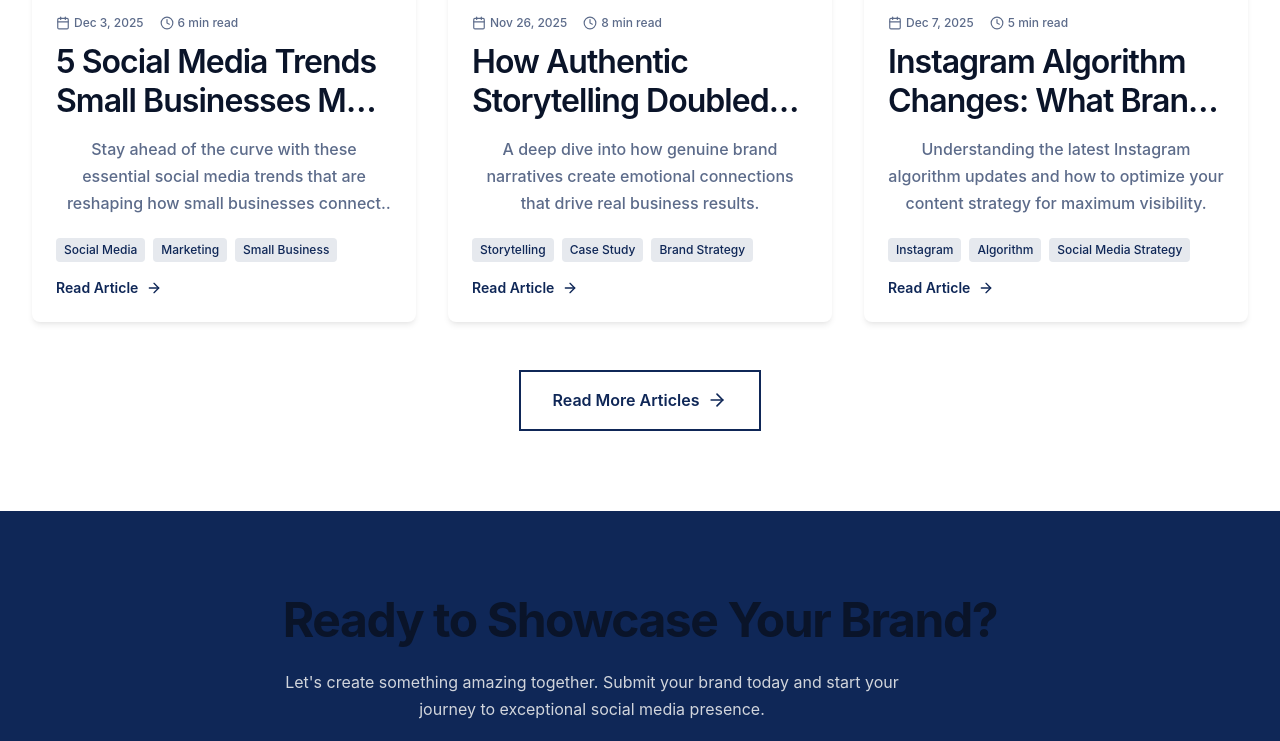
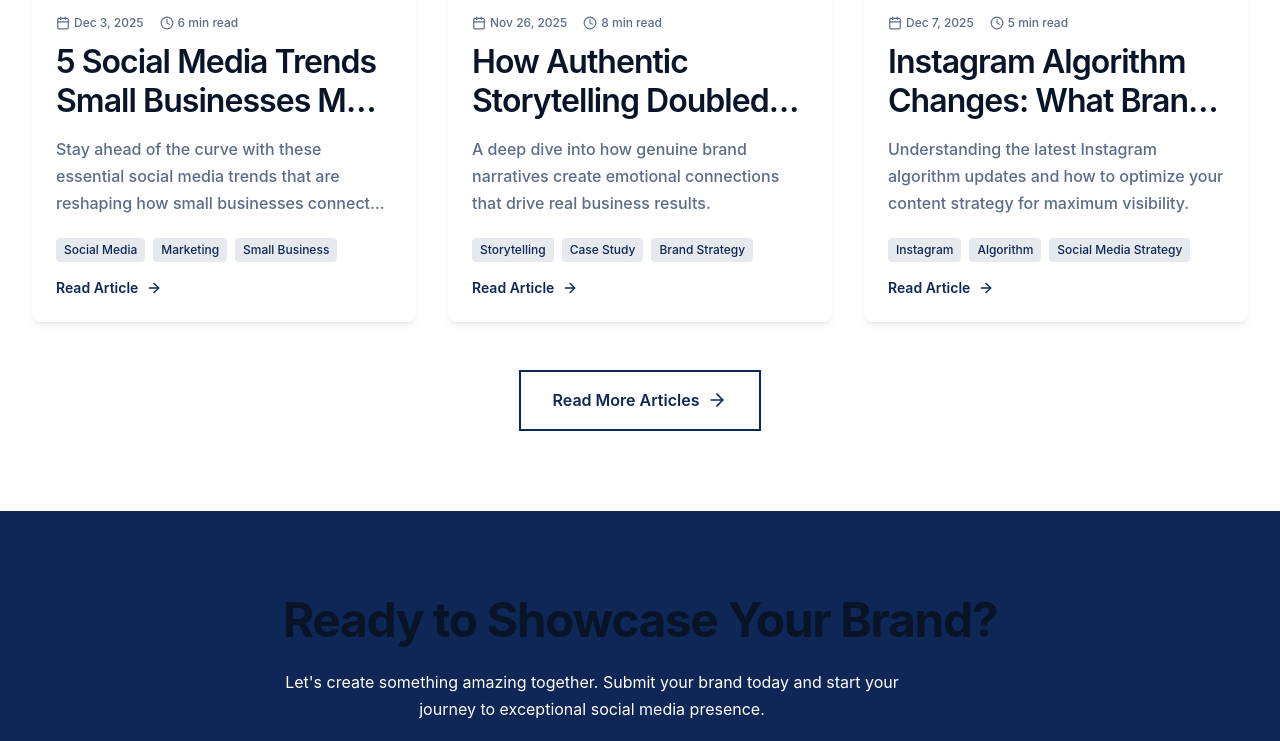
Before and after one commit to TNDIGITALMARK/0cc8b582-5b7a-415c-bd38-419acf3f481d, a Next.js app: page / in a window 1280 px wide. Shown: the part 3057-3798 px from the top of the page. Built offline with nearby package versions, Linux system fonts and the light colour scheme.

Commit message:
Phoenix Agent implementation - Please replace all subtitles with duplicates of th...

```diff
--- a/src/app/blog/[slug]/page.tsx
+++ b/src/app/blog/[slug]/page.tsx
@@ -171,7 +171,7 @@ export default function BlogDetailPage({ params }: { params: { slug: string } })
         {/* CTA */}
         <div className="bg-primary text-primary-foreground rounded-lg shadow-lg p-8 text-center">
           <h2 className="text-3xl font-bold mb-4 text-center">Ready to Elevate Your Brand?</h2>
-          <p className="text-lg text-gray-300 mb-6 text-center max-w-2xl mx-auto">
+          <p className="text-lg mb-6 text-center max-w-2xl mx-auto">
             Let's create professional content that showcases your brand's unique story
           </p>
           <Link href="/submit" className="btn-primary inline-flex items-center gap-2">
--- a/src/app/blog/page.tsx
+++ b/src/app/blog/page.tsx
@@ -24,7 +24,7 @@ export default function BlogPage() {
       <div className="container">
         {/* Header */}
         <div className="text-center mb-12">
-          <h1 className="text-5xl font-bold text-foreground mb-4">
+          <h1 className="text-5xl font-bold text-foreground mb-4 text-center">
             Marketing <span className="text-gradient">Insights</span>
           </h1>
           <p className="text-xl text-muted-foreground max-w-3xl mx-auto text-center">
--- a/src/app/globals.css
+++ b/src/app/globals.css
@@ -310,48 +310,54 @@ p:last-child {
 }
 
 /* ============================================
-   CRITICAL FIX: Force Center Alignment for Subtitles
-   Ensures all constrained-width text elements are centered
+   CRITICAL FIX: Comprehensive Text Centering System
+   Ensures all subtitles and constrained-width elements are properly centered
    ============================================ */
 
-/* Fix for centered paragraphs with mx-auto - ensure text is also centered */
-.text-center p {
+/* Core centering rule: All children of text-center containers inherit centering */
+.text-center,
+.text-center * {
   text-align: center !important;
 }
 
-/* CRITICAL: Ensure ALL constrained-width paragraphs with mx-auto have centered text */
+/* Specific targeting for paragraphs with mx-auto (most common subtitle pattern) */
 p.mx-auto,
+p[class*="mx-auto"] {
+  text-align: center !important;
+}
+
+/* Target paragraphs with max-width constraints */
 p[class*="max-w-"] {
   text-align: center !important;
 }
 
-/* Apply to headings as well for consistency */
+/* Headings with centering patterns */
 h1.mx-auto, h2.mx-auto, h3.mx-auto, h4.mx-auto, h5.mx-auto, h6.mx-auto,
-h1[class*="max-w-"], h2[class*="max-w-"], h3[class*="max-w-"],
-h4[class*="max-w-"], h5[class*="max-w-"], h6[class*="max-w-"] {
+h1[class*="mx-auto"], h2[class*="mx-auto"], h3[class*="mx-auto"],
+h4[class*="mx-auto"], h5[class*="mx-auto"], h6[class*="mx-auto"] {
   text-align: center !important;
 }
 
-/* Force centering for any element with both max-w and mx-auto classes */
-[class*="max-w-"][class*="mx-auto"] {
-  text-align: center !important;
-}
-
-/* Ensure text-balance doesn't interfere with centering */
-.text-balance {
-  text-align: center !important;
-}
-
-/* Override any Tailwind text-left that might be applied */
+/* Ensure muted text (common for subtitles) is centered when constrained */
 .text-muted-foreground.mx-auto,
+.text-muted-foreground[class*="mx-auto"],
 .text-muted-foreground[class*="max-w-"] {
   text-align: center !important;
 }
 
-/* Additional safeguard: Force center any subtitle-like elements */
-p.text-xl[class*="mx-auto"],
-p.text-lg[class*="mx-auto"],
-p.text-2xl[class*="mx-auto"] {
+/* Target all text sizes commonly used for subtitles */
+.text-xl.mx-auto,
+.text-xl[class*="mx-auto"],
+.text-lg.mx-auto,
+.text-lg[class*="mx-auto"],
+.text-2xl.mx-auto,
+.text-2xl[class*="mx-auto"] {
+  text-align: center !important;
+}
+
+/* Ensure gray text colors (often used for subtitles) are centered */
+[class*="text-gray-"].mx-auto,
+[class*="text-gray-"][class*="mx-auto"] {
   text-align: center !important;
 }
 
@@ -631,70 +637,21 @@ button:focus-visible {
 }
 
 /* ============================================
-   ULTIMATE CENTERING FIX - High Specificity Overrides
-   Ensures absolutely NO subtitle is left-aligned
+   ADDITIONAL CENTERING SAFEGUARDS
+   Extra specificity for edge cases
    ============================================ */
 
-/* Force center ALL divs with text-center class and their children */
-div.text-center > * {
+/* Section-specific subtitle targeting */
+section p[class*="text-xl"],
+section p[class*="text-lg"],
+section p[class*="text-2xl"] {
   text-align: center !important;
 }
 
-/* Force center section containers with centered content */
-section .text-center,
-section .text-center > *,
-section .container .text-center,
-section .container .text-center > * {
-  text-align: center !important;
-}
-
-/* Specific targeting for common subtitle patterns */
-.text-center h1,
-.text-center h2,
-.text-center h3,
-.text-center h4,
-.text-center h5,
-.text-center h6,
-.text-center p,
-.text-center div {
-  text-align: center !important;
-}
-
-/* Ensure hero and section subtitles are always centered */
-section p[class*="text-xl"],
-section p[class*="text-lg"],
-section p[class*="text-2xl"],
-.container p[class*="text-xl"],
-.container p[class*="text-lg"],
-.container p[class*="text-2xl"] {
-  text-align: center !important;
-}
-
-/* Bulletproof: Any constrained width element should be centered */
-[class*="max-w-"][class*="mx-auto"],
-[class*="max-w-"].mx-auto,
-.mx-auto[class*="max-w-"] {
-  text-align: center !important;
-}
-
-/* Additional safeguard for muted foreground text */
-p.text-muted-foreground[class*="max-w-"],
-.text-muted-foreground.mx-auto,
-.text-muted-foreground[class*="text-"] {
-  text-align: center !important;
-}
-
-/* Override Tailwind prose defaults for centered content */
-.prose.text-center,
-.prose .text-center,
-.text-center .prose {
-  text-align: center !important;
-}
-
-/* Ensure gray text paragraphs (often subtitles) are centered when constrained */
-p[class*="text-gray-"][class*="mx-auto"],
-p.text-gray-300.mx-auto,
-p.text-gray-400.mx-auto {
+/* Container-specific subtitle targeting */
+.container p[class*="text-xl"].mx-auto,
+.container p[class*="text-lg"].mx-auto,
+.container p[class*="text-2xl"].mx-auto {
   text-align: center !important;
 }
 
--- a/src/app/page.tsx
+++ b/src/app/page.tsx
@@ -20,7 +20,7 @@ export default function HomePage() {
       <section className="section bg-white">
         <div className="container">
           <div className="text-center mb-12">
-            <h2 className="text-4xl md:text-5xl font-bold text-foreground mb-4">
+            <h2 className="text-4xl md:text-5xl font-bold text-foreground mb-4 text-center">
               Featured <span className="text-gradient">Showcases</span>
             </h2>
             <p className="text-lg text-muted-foreground max-w-2xl mx-auto text-center">
@@ -47,7 +47,7 @@ export default function HomePage() {
       <section className="section bg-muted">
         <div className="container">
           <div className="text-center mb-12">
-            <h2 className="text-4xl md:text-5xl font-bold text-foreground mb-4">
+            <h2 className="text-4xl md:text-5xl font-bold text-foreground mb-4 text-center">
               Why <span className="text-gradient">Choose Us</span>
             </h2>
             <p className="text-lg text-muted-foreground max-w-2xl mx-auto text-center">
@@ -99,7 +99,7 @@ export default function HomePage() {
       <section className="section bg-white">
         <div className="container">
           <div className="text-center mb-12">
-            <h2 className="text-4xl md:text-5xl font-bold text-foreground mb-4">
+            <h2 className="text-4xl md:text-5xl font-bold text-foreground mb-4 text-center">
               Latest <span className="text-gradient">Insights</span>
             </h2>
             <p className="text-lg text-muted-foreground max-w-2xl mx-auto text-center">
@@ -129,7 +129,7 @@ export default function HomePage() {
             <h2 className="text-4xl md:text-5xl font-bold mb-6 text-center">
               Ready to Showcase Your Brand?
             </h2>
-            <p className="text-xl text-gray-300 mb-8 text-center max-w-2xl mx-auto">
+            <p className="text-xl text-center mb-8 max-w-2xl mx-auto">
               Let's create something amazing together. Submit your brand today and start your journey to exceptional social media presence.
             </p>
             <Link href="/submit" className="btn-primary inline-flex items-center gap-2 text-lg px-8 py-4">
--- a/src/app/showcases/[id]/page.tsx
+++ b/src/app/showcases/[id]/page.tsx
@@ -145,7 +145,7 @@ export default function ShowcaseDetailPage({ params }: { params: { id: string }
         {/* CTA */}
         <div className="bg-primary text-primary-foreground rounded-lg shadow-lg p-8 mt-8 text-center">
           <h2 className="text-3xl font-bold mb-4 text-center">Ready for Similar Results?</h2>
-          <p className="text-lg text-gray-300 mb-6 text-center max-w-2xl mx-auto">
+          <p className="text-lg mb-6 text-center max-w-2xl mx-auto">
             Let's create an exceptional showcase for your brand
           </p>
           <Link href="/submit" className="btn-primary inline-flex items-center gap-2">
--- a/src/app/showcases/page.tsx
+++ b/src/app/showcases/page.tsx
@@ -19,7 +19,7 @@ export default function ShowcasesPage() {
       <div className="container">
         {/* Header */}
         <div className="text-center mb-12">
-          <h1 className="text-5xl font-bold text-foreground mb-4">
+          <h1 className="text-5xl font-bold text-foreground mb-4 text-center">
             Brand <span className="text-gradient">Showcases</span>
           </h1>
           <p className="text-xl text-muted-foreground max-w-3xl mx-auto text-center">
--- a/src/app/submit/page.tsx
+++ b/src/app/submit/page.tsx
@@ -47,10 +47,10 @@ export default function SubmitPage() {
             <div className="inline-flex items-center justify-center w-20 h-20 bg-accent/10 text-accent rounded-full mb-6">
               <CheckCircle2 size={48} />
             </div>
-            <h1 className="text-4xl font-bold text-foreground mb-4">
+            <h1 className="text-4xl font-bold text-foreground mb-4 text-center">
               Submission Received!
             </h1>
-            <p className="text-xl text-muted-foreground mb-8">
+            <p className="text-xl text-muted-foreground mb-8 text-center">
               Thank you for submitting your brand. We'll review your information and get back to you within 24 hours.
             </p>
 
@@ -83,7 +83,7 @@ export default function SubmitPage() {
       <div className="container max-w-4xl">
         {/* Header */}
         <div className="text-center mb-12">
-          <h1 className="text-5xl font-bold text-foreground mb-4">
+          <h1 className="text-5xl font-bold text-foreground mb-4 text-center">
             Submit Your <span className="text-gradient">Brand</span>
           </h1>
           <p className="text-xl text-muted-foreground max-w-2xl mx-auto text-center">
--- a/src/components/HeroSection.tsx
+++ b/src/components/HeroSection.tsx
@@ -19,13 +19,13 @@ export default function HeroSection() {
           </div>
 
           {/* Main Heading */}
-          <h1 className="text-5xl md:text-7xl font-bold text-foreground mb-6 animate-fade-in text-balance">
+          <h1 className="text-5xl md:text-7xl font-bold text-foreground mb-6 animate-fade-in text-balance text-center">
             Elevate Your Brand with{' '}
             <span className="text-gradient">Stunning Showcases</span>
           </h1>
 
           {/* Subheading */}
-          <p className="text-xl md:text-2xl text-muted-foreground mb-12 max-w-3xl mx-auto animate-fade-in text-balance leading-relaxed text-center">
+          <p className="text-xl md:text-2xl text-muted-foreground mb-12 max-w-3xl mx-auto animate-fade-in leading-relaxed text-center">
             Transform your brand presence with professional content creation and strategic social media showcasing that drives real results
           </p>
 
```
